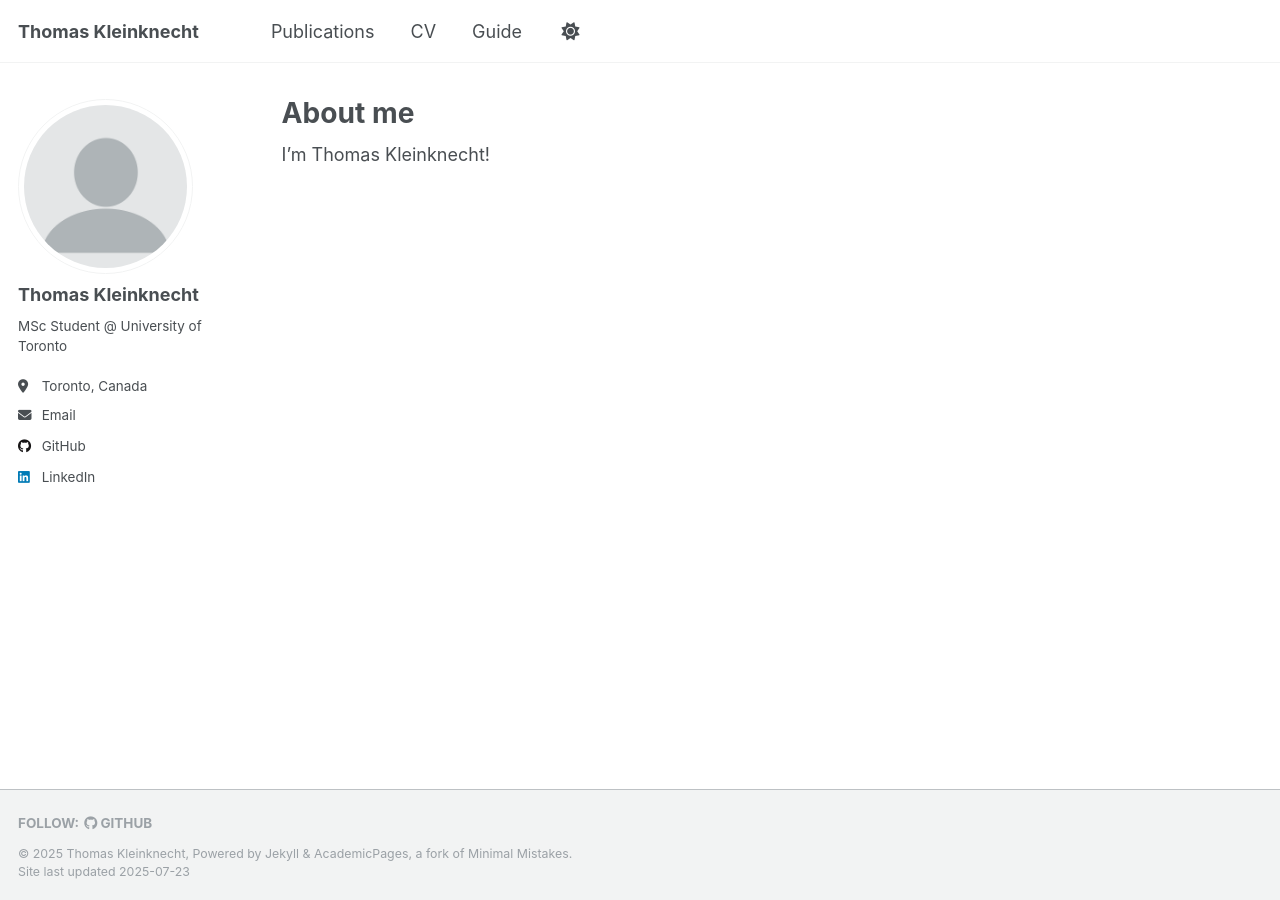
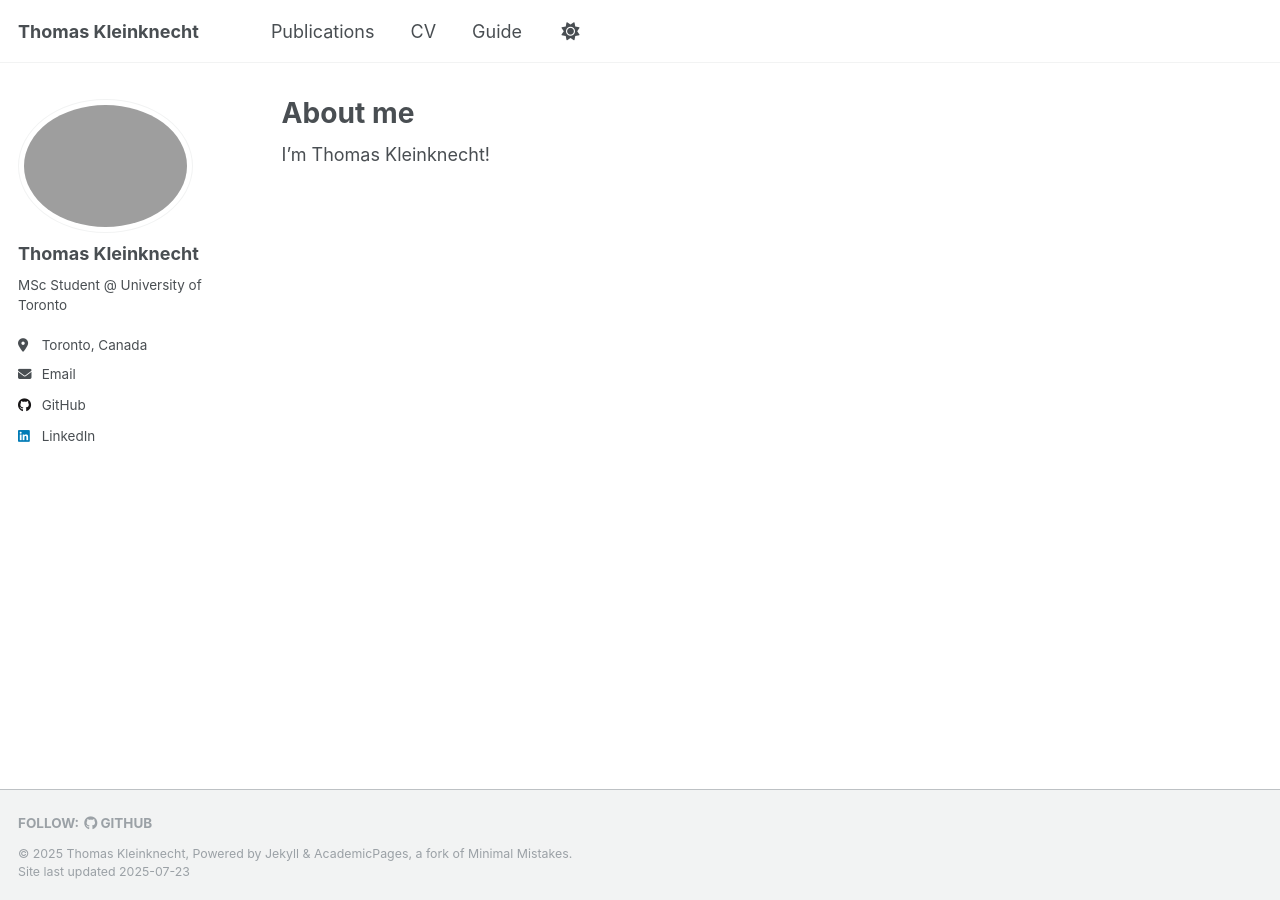
Before and after one commit to thomask902/thomask902.github.io, a Jekyll site: the page built from _pages/about.md, in a window 1280 px wide. Built offline with Jekyll 4.4.1, drawn with Linux system fonts in a browser that asks for light colours; a script that is not in the unit is left out.

Commit message:
profile pic

```diff
--- a/_config.yml
+++ b/_config.yml
@@ -22,7 +22,7 @@ repository               : "thomask902.github.io"
 #               Additional customization can be done by editing /_includes/author-profile.html
 author:
   # Biographic information
-  avatar           : "profile.png"
+  avatar           : "tcard.jpg"
   name             : "Thomas Kleinknecht"
   pronouns         : # example: "she/her"
   bio              : "MSc Student @ University of Toronto"
```
Also changed, not shown: 1 other file.
